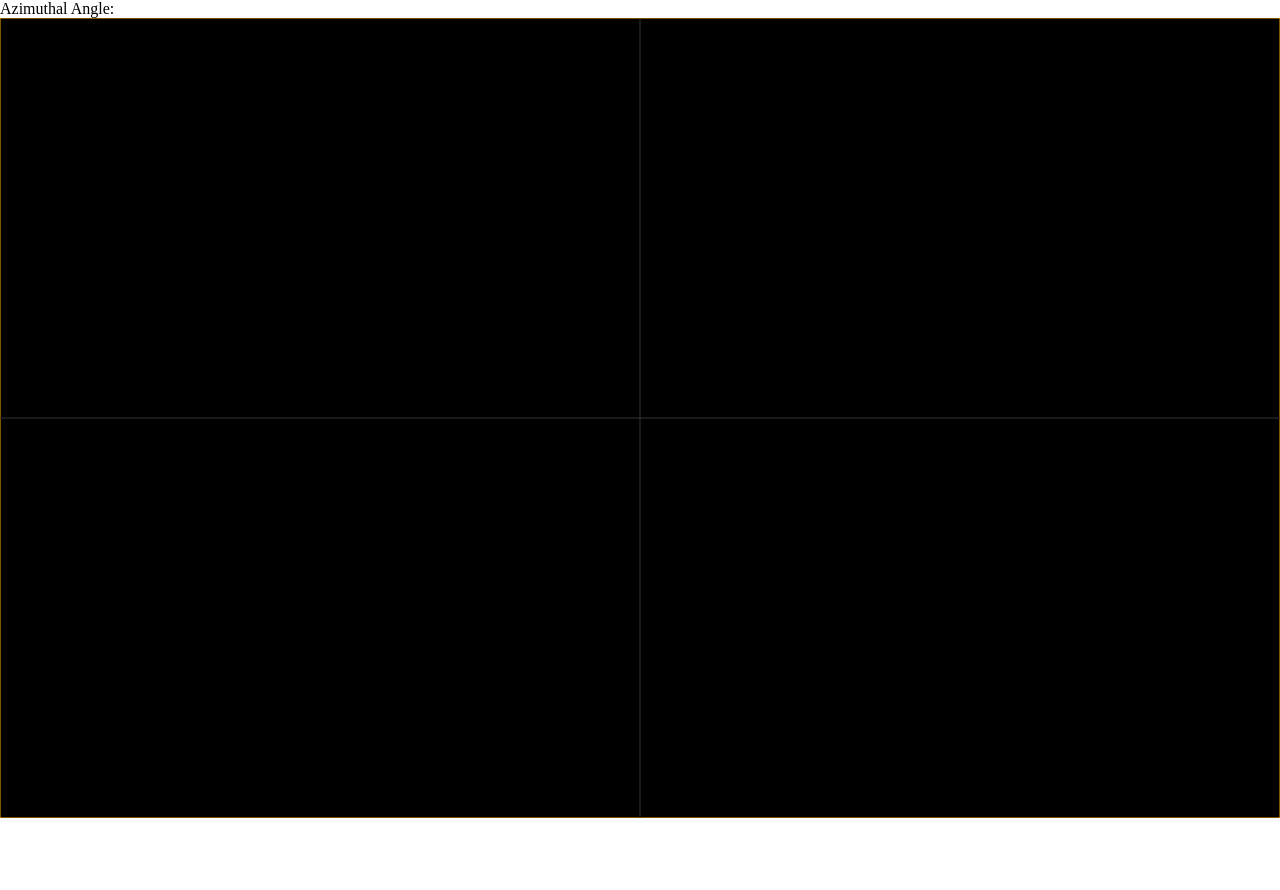
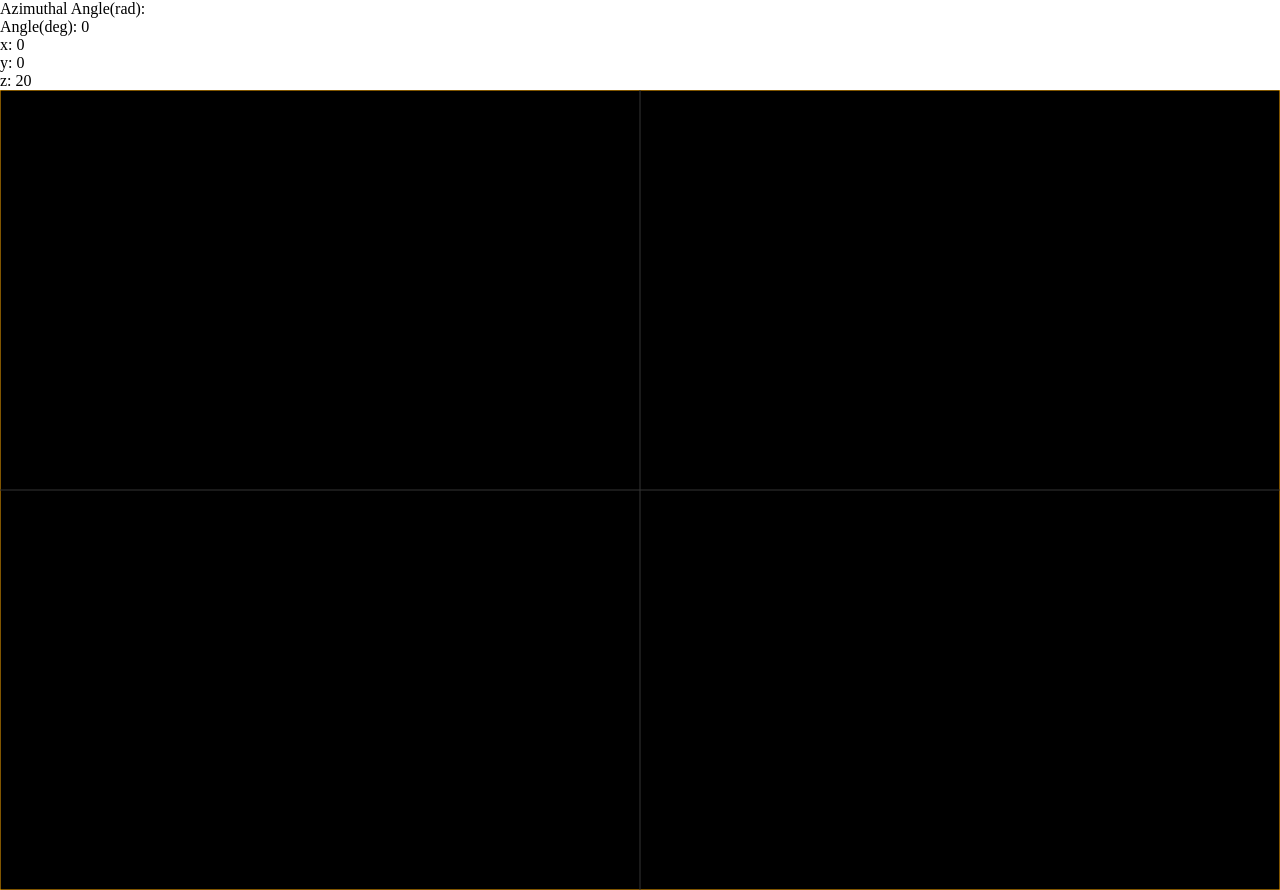
Before and after one commit to nuagenic/threejs-practice, a website built with Vite: page index.html in a window 1280 px wide. Before the commit the page ends 818 px from the top, so only its background shows below. Built offline with nearby package versions, Linux system fonts and the light colour scheme; animation ran at ten frames a second.

Commit message:
feat: Add additional infos

```diff
--- a/index.html
+++ b/index.html
@@ -11,6 +11,10 @@
   </head>
   <body>
     <script type="module" src="/main.js"></script>
+    <div id="azimuthal-info"></div>
     <div id="angle-info"></div>
+    <div id="x-pos"></div>
+    <div id="y-pos"></div>
+    <div id="z-pos"></div>
   </body>
 </html>
--- a/main.js
+++ b/main.js
@@ -52,16 +52,30 @@ scene.add(stairObject);
 scene.add(columnObject);
 
 // Angle 표현할 DOM 지정
+const azimuthalInfo = document.querySelector("#azimuthal-info");
 const angleInfo = document.querySelector("#angle-info");
+const xPosInfo = document.querySelector("#x-pos");
+const yPosInfo = document.querySelector("#y-pos");
+const zPosInfo = document.querySelector("#z-pos");
 
 // Animation
 function animate() {
   requestAnimationFrame(animate);
 
-  object.rotation.x += 0.01;
+  // object.rotation.x += 0.01;
   controls.update();
+
   const azimuthalAngle = controls.getAzimuthalAngle();
-  angleInfo.textContent = `Azimuthal Angle: ${azimuthalAngle}`;
+  azimuthalInfo.textContent = `Azimuthal Angle(rad): ${azimuthalAngle}`;
+  const angle = controls.getAzimuthalAngle() * (180 / Math.PI);
+  angleInfo.textContent = `Angle(deg): ${angle}`;
+
+  const xPos = camera.position.x;
+  const yPos = camera.position.y;
+  const zPos = camera.position.z;
+  xPosInfo.textContent = `x: ${xPos}`;
+  yPosInfo.textContent = `y: ${yPos}`;
+  zPosInfo.textContent = `z: ${zPos}`;
 
   renderer.render(scene, camera);
 }
```
